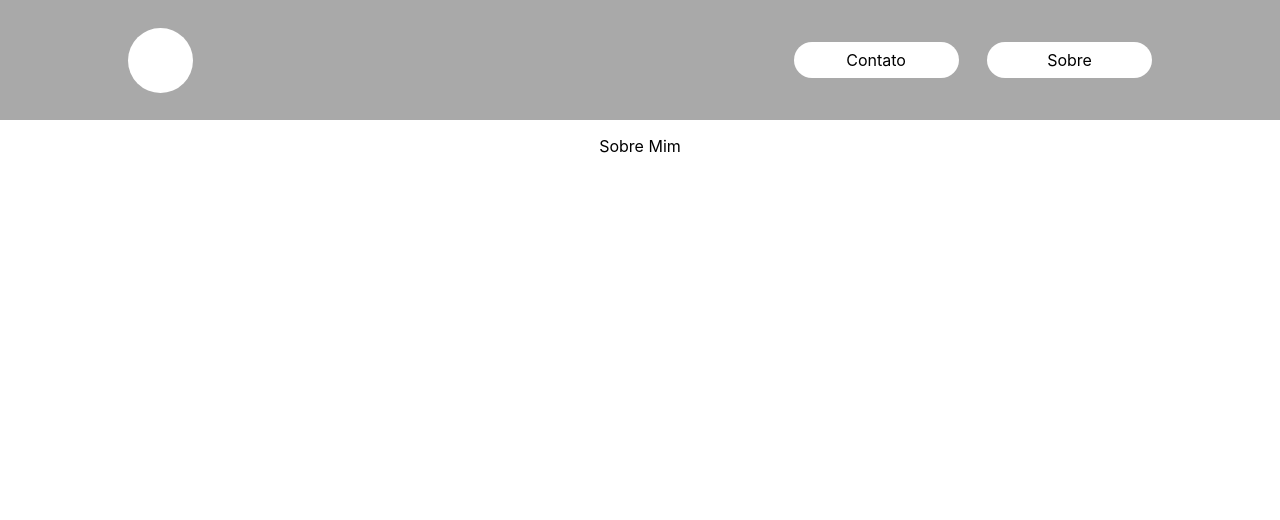
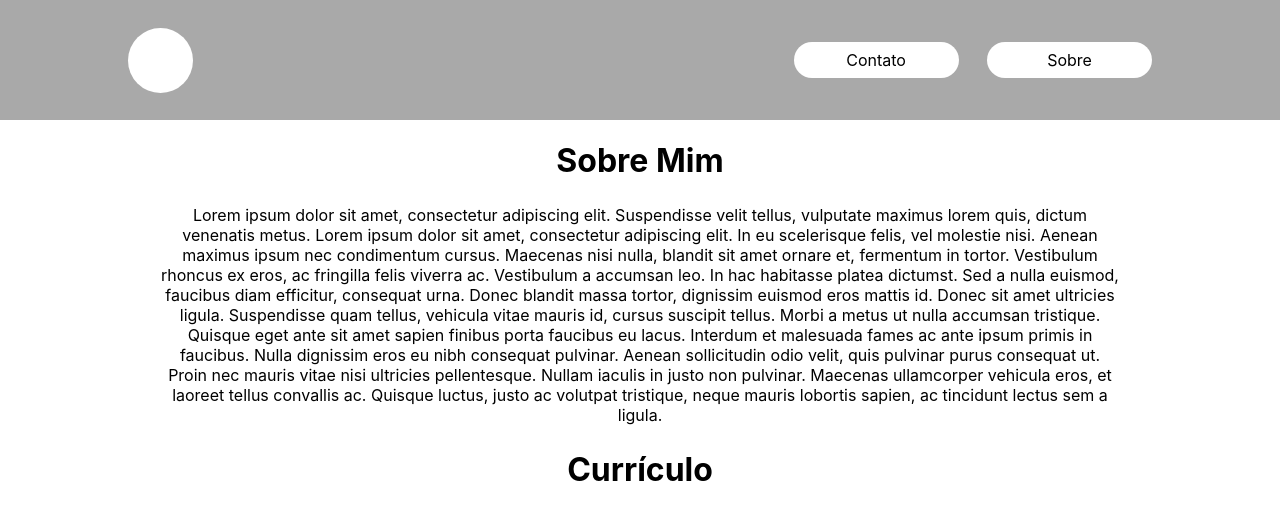
Before and after one commit to ThauanLK/Portfolio, a React (Create React App) app: page /sobre in a window 1280 px wide. Shown: the top 520 px of the page. Built offline with nearby package versions, Linux system fonts and the light colour scheme.

Commit message:
Ajeitando o nome de um dos components

```diff
--- /dev/null
+++ b/src/views/About/components/LIst/List.js
@@ -0,0 +1 @@
+import styled from "styled-components";
--- a/src/views/About/index.js
+++ b/src/views/About/index.js
@@ -1,13 +1,36 @@
 import React from "react";
 import Layout from "../../components/Layout/Layout";
 import { Container, ContentContainer } from "../../components/containers/index";
-import { Text } from "../../components/Text/index";
+import { Text, Title } from "../../components/Text/index";
 
 export default function index() {
   return (
     <Layout>
       <ContentContainer>
-        <Text>Sobre Mim</Text>
+        <Title>Sobre Mim</Title>
+        <Text>
+          Lorem ipsum dolor sit amet, consectetur adipiscing elit. Suspendisse
+          velit tellus, vulputate maximus lorem quis, dictum venenatis metus.
+          Lorem ipsum dolor sit amet, consectetur adipiscing elit. In eu
+          scelerisque felis, vel molestie nisi. Aenean maximus ipsum nec
+          condimentum cursus. Maecenas nisi nulla, blandit sit amet ornare et,
+          fermentum in tortor. Vestibulum rhoncus ex eros, ac fringilla felis
+          viverra ac. Vestibulum a accumsan leo. In hac habitasse platea
+          dictumst. Sed a nulla euismod, faucibus diam efficitur, consequat
+          urna. Donec blandit massa tortor, dignissim euismod eros mattis id.
+          Donec sit amet ultricies ligula. Suspendisse quam tellus, vehicula
+          vitae mauris id, cursus suscipit tellus. Morbi a metus ut nulla
+          accumsan tristique. Quisque eget ante sit amet sapien finibus porta
+          faucibus eu lacus. Interdum et malesuada fames ac ante ipsum primis in
+          faucibus. Nulla dignissim eros eu nibh consequat pulvinar. Aenean
+          sollicitudin odio velit, quis pulvinar purus consequat ut. Proin nec
+          mauris vitae nisi ultricies pellentesque. Nullam iaculis in justo non
+          pulvinar. Maecenas ullamcorper vehicula eros, et laoreet tellus
+          convallis ac. Quisque luctus, justo ac volutpat tristique, neque
+          mauris lobortis sapien, ac tincidunt lectus sem a ligula.
+        </Text>
+        <Title>Currículo</Title>
+
       </ContentContainer>
     </Layout>
   );
--- a/src/views/Home/components/ItemOfList/index.js
+++ b/src/views/Home/components/ItemOfList/index.js
@@ -1,6 +1,6 @@
 import styled from "styled-components";
 
-export const List = styled.div`
+export const CardList = styled.div`
   display: flex;
   flex-direction: column;
   justify-content: space-between;
@@ -8,7 +8,7 @@ export const List = styled.div`
   background-color: blue;
 `;
 
-export const Item = styled.div`
+export const Card = styled.div`
   width: 300px;
   height: 300px;
   display: flex;
@@ -17,7 +17,7 @@ export const Item = styled.div`
   border-radius: 25px;
 `;
 
-export const LineList = styled.div`
+export const LineCardList = styled.div`
   width: 100%;
   display: flex;
   justify-content: space-around;
--- a/src/views/Home/index.js
+++ b/src/views/Home/index.js
@@ -1,5 +1,5 @@
 import React from "react";
-import { Item, List, LineList } from "./components/ItemOfList/index";
+import { Card, CardList, LineCardList } from "./components/ItemOfList/index";
 import { Container, Text } from "./styles";
 import Layout from "../../components/Layout/Layout";
 
@@ -10,16 +10,16 @@ function Home(props) {
         <Text>
           <h1>Meus repositórios</h1>
         </Text>
-        <List>
-          <LineList>
-            <Item />
-            <Item />
-          </LineList>
-          <LineList>
-            <Item />
-            <Item />
-          </LineList>
-        </List>
+        <CardList>
+          <LineCardList>
+            <Card />
+            <Card/>
+          </LineCardList>
+          <LineCardList>
+            <Card />
+            <Card />
+          </LineCardList>
+        </CardList>
         <Text>
           Para ver a lista completa acesse:{" "}
           <a href="https://github.com/ThauanLK"> https://github.com/ThauanLK</a>
```
